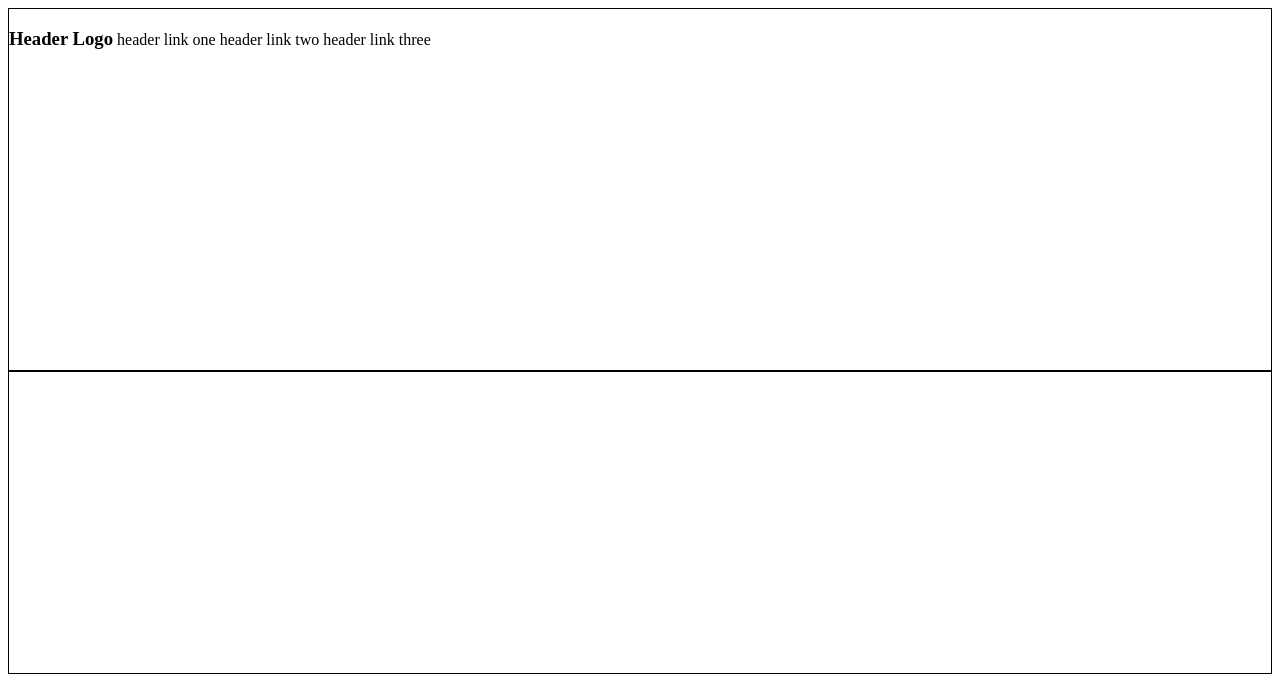
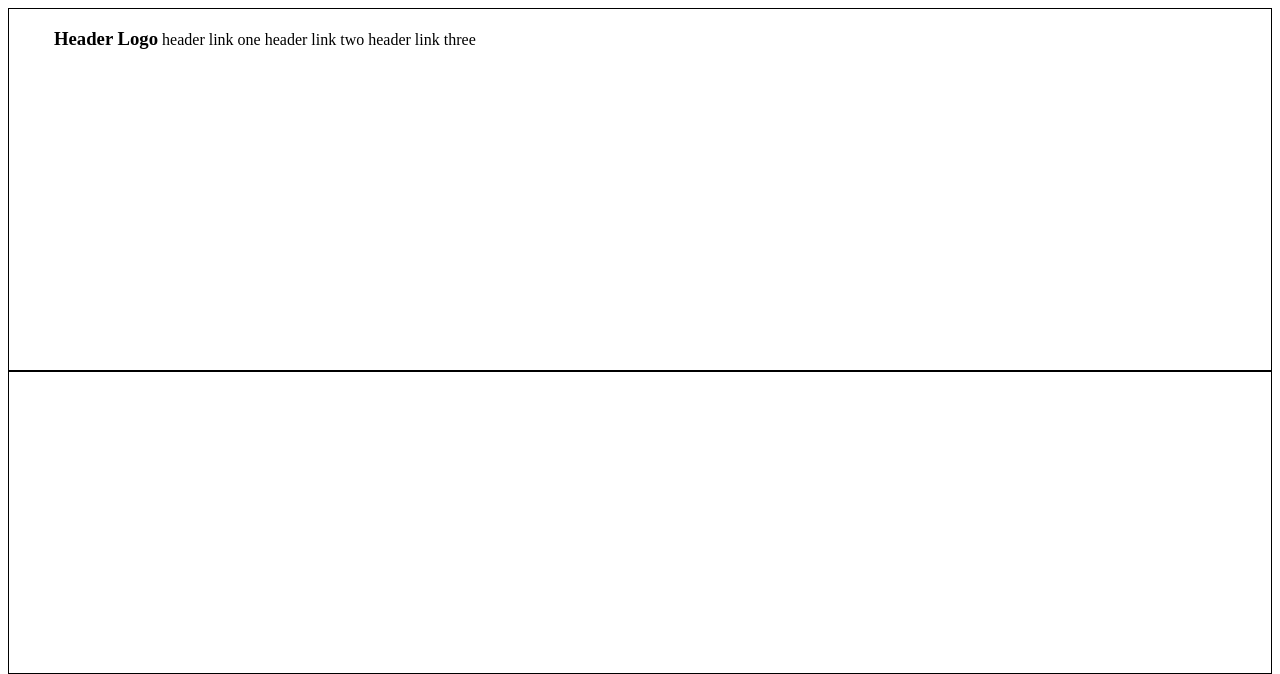
Before and after one commit to JoshuaM928/Landing-Page, a plain HTML site: page index.html in a window 1280 px wide. Shown: the top 674 px of the page. Drawn offline with Linux system fonts and the light colour scheme.

Commit message:
added margin left to header h3

```diff
--- a/styles.css
+++ b/styles.css
@@ -16,3 +16,6 @@
 .Header-Container > a {
   display: inline-block;
 }
+.Header-Container > h3{
+    margin-left: 45px;
+}
```
